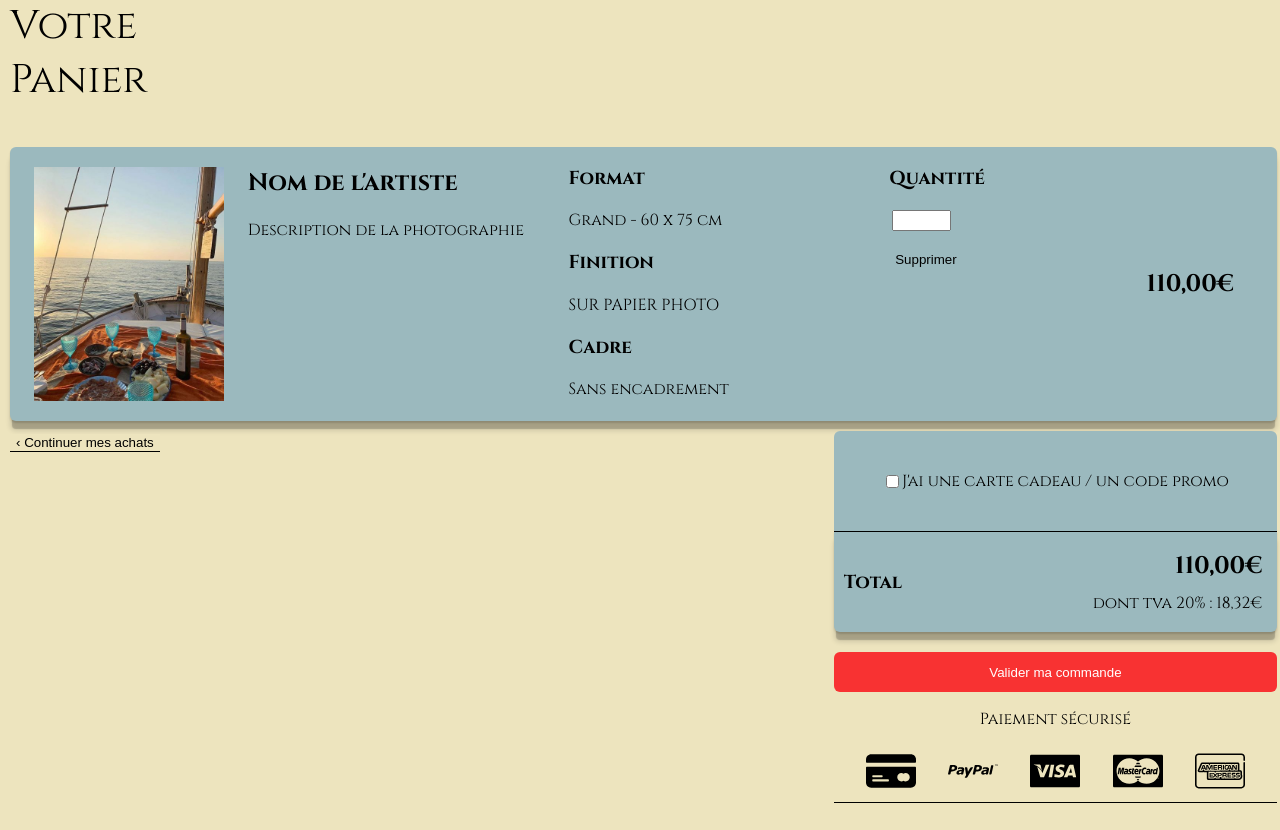
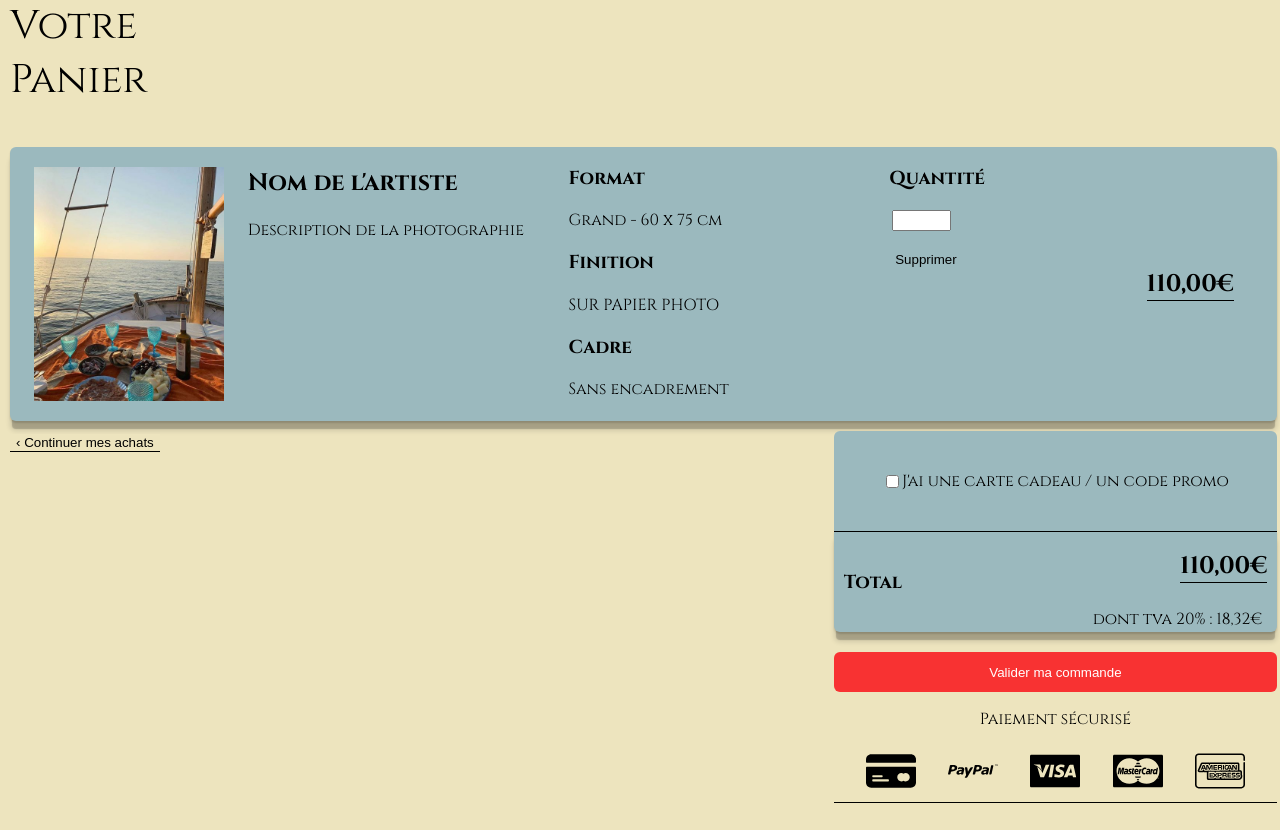
Before and after one commit to merlinkoma/kartina-reborn, a PHP site: page /panier.php in a window 1280 px wide. Shown: the part 173-1003 px from the top of the page. Run offline with PHP 8.4, Linux system fonts and the light colour scheme.

Commit message:
CSS panier

```diff
--- a/assets/style/_panier.scss
+++ b/assets/style/_panier.scss
@@ -86,6 +86,10 @@ div.container-panier {
             width      : 10%;
             display    : flex;
             align-items: center;
+
+            h2 {
+                border-bottom: 1px solid;
+            }
         }
     }
 
@@ -151,7 +155,10 @@ div.container-panier {
 
                 div.finalprix {
 
-                    h2,
+                    h2 {
+                        border-bottom: 1px solid;
+                    }
+
                     p {
                         margin: 5px;
                     }
--- a/assets/style/body.css
+++ b/assets/style/body.css
@@ -1408,6 +1408,9 @@ div.container-panier div.main div.prix {
   display: flex;
   align-items: center;
 }
+div.container-panier div.main div.prix h2 {
+  border-bottom: 1px solid;
+}
 div.container-panier div.finalisation {
   display: flex;
   justify-content: space-between;
@@ -1456,7 +1459,9 @@ div.container-panier div.finalisation div.payement div.pfinal div {
   align-items: flex-end;
   justify-content: space-evenly;
 }
-div.container-panier div.finalisation div.payement div.pfinal div.finalprix h2,
+div.container-panier div.finalisation div.payement div.pfinal div.finalprix h2 {
+  border-bottom: 1px solid;
+}
 div.container-panier div.finalisation div.payement div.pfinal div.finalprix p {
   margin: 5px;
 }
```
